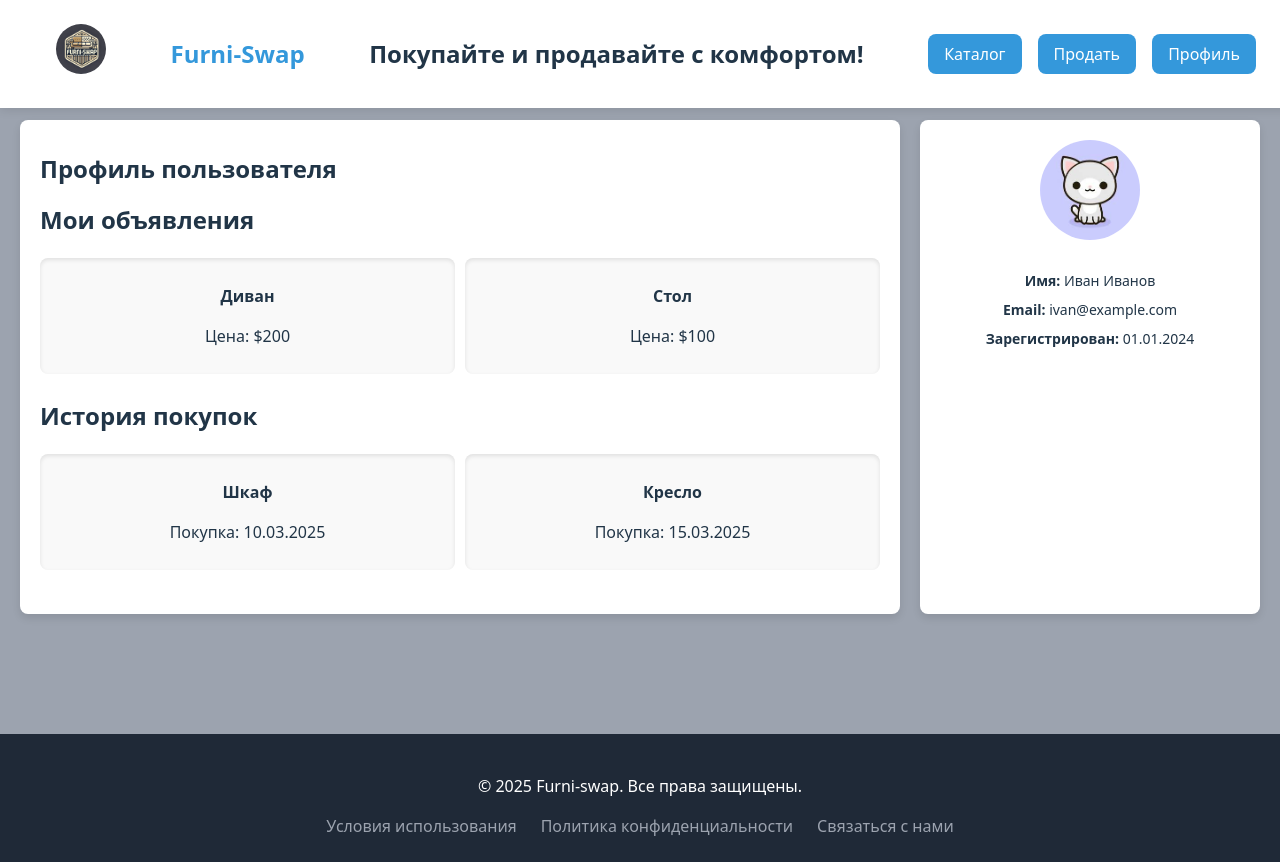
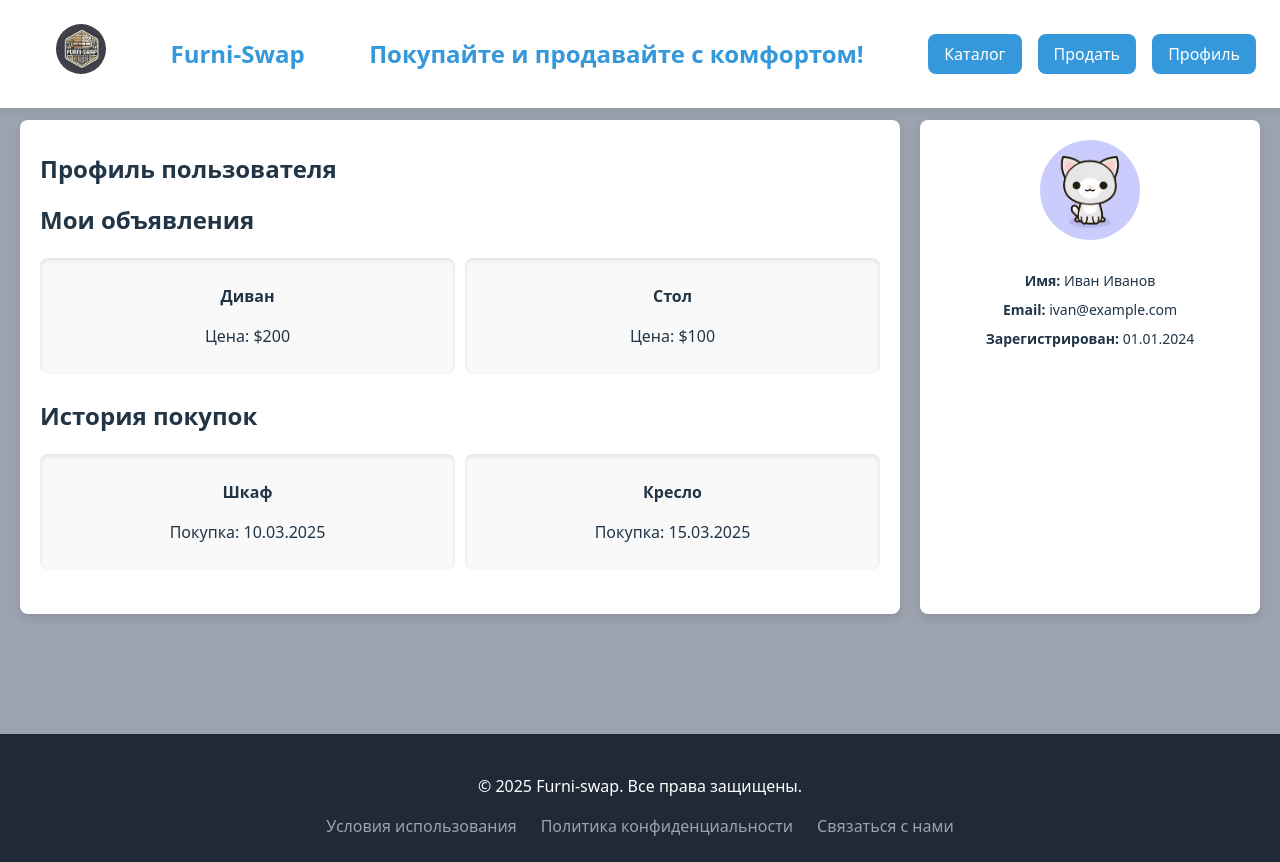
Before and after one commit to Goshansky/furni-swap, a React (Vite) app: page /profile in a window 1280 px wide. Built offline with nearby package versions, Linux system fonts and the light colour scheme.

Commit message:
app: Правка Хэдера

```diff
--- a/src/components/Header/Header.tsx
+++ b/src/components/Header/Header.tsx
@@ -12,11 +12,11 @@ const Header = () => {
                     <h1 className={styles.logo}>Furni-Swap</h1>
                 </Link>
 
-                <h2 className={styles.tagline}>Покупайте и продавайте с комфортом!</h2>
+                <h2 className={styles.logo}>Покупайте и продавайте с комфортом!</h2>
                 <nav className={styles.nav}>
                     <Link to="/catalog" className={styles.navButton}>Каталог</Link>
                     <Link to="/sell" className={styles.navButton}>Продать</Link>
-                    <Link to="/profile" className={styles.navButton}>Профиль</Link>
+                    <Link to="/register" className={styles.navButton}>Профиль</Link>
                 </nav>
             </div>
         </header>
```
